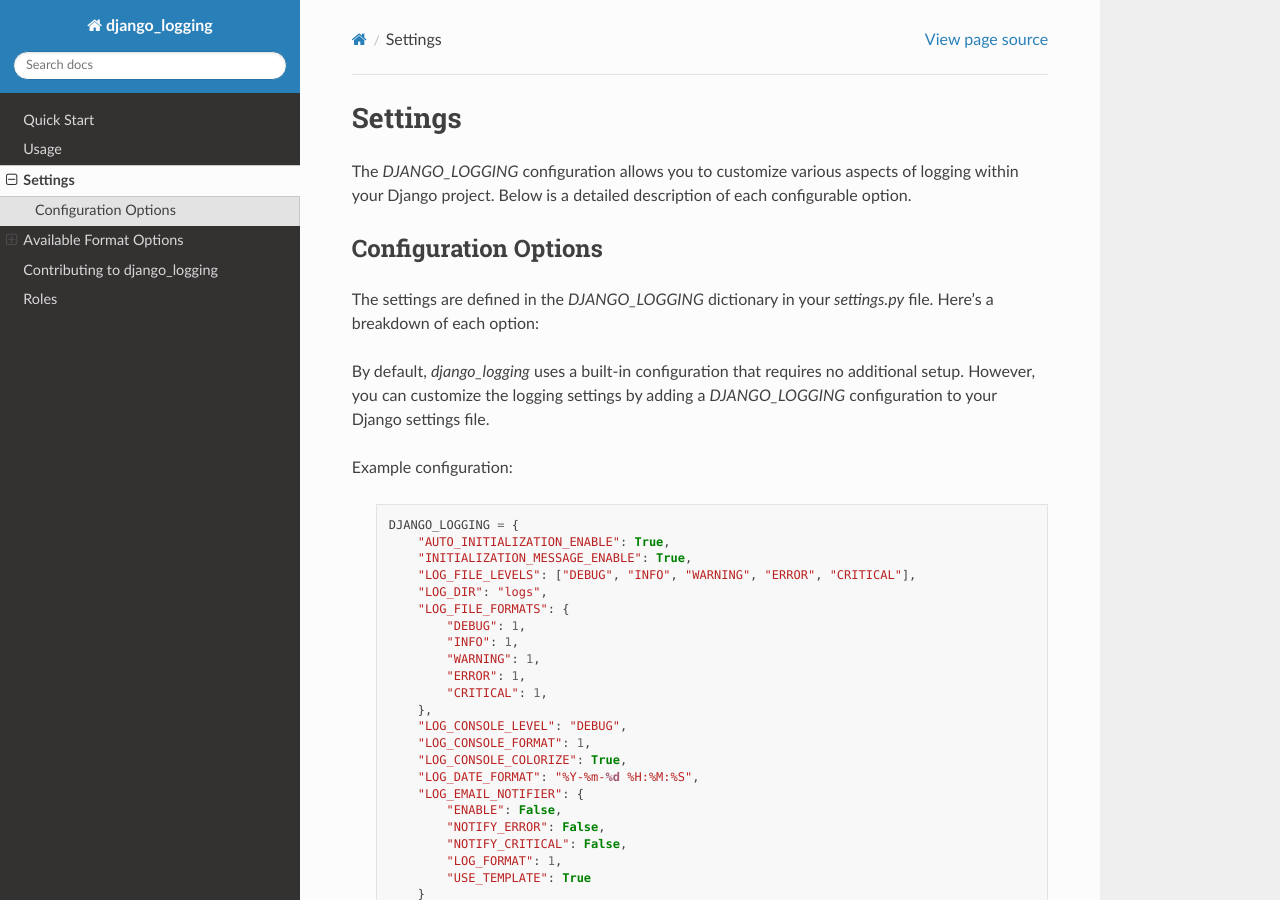
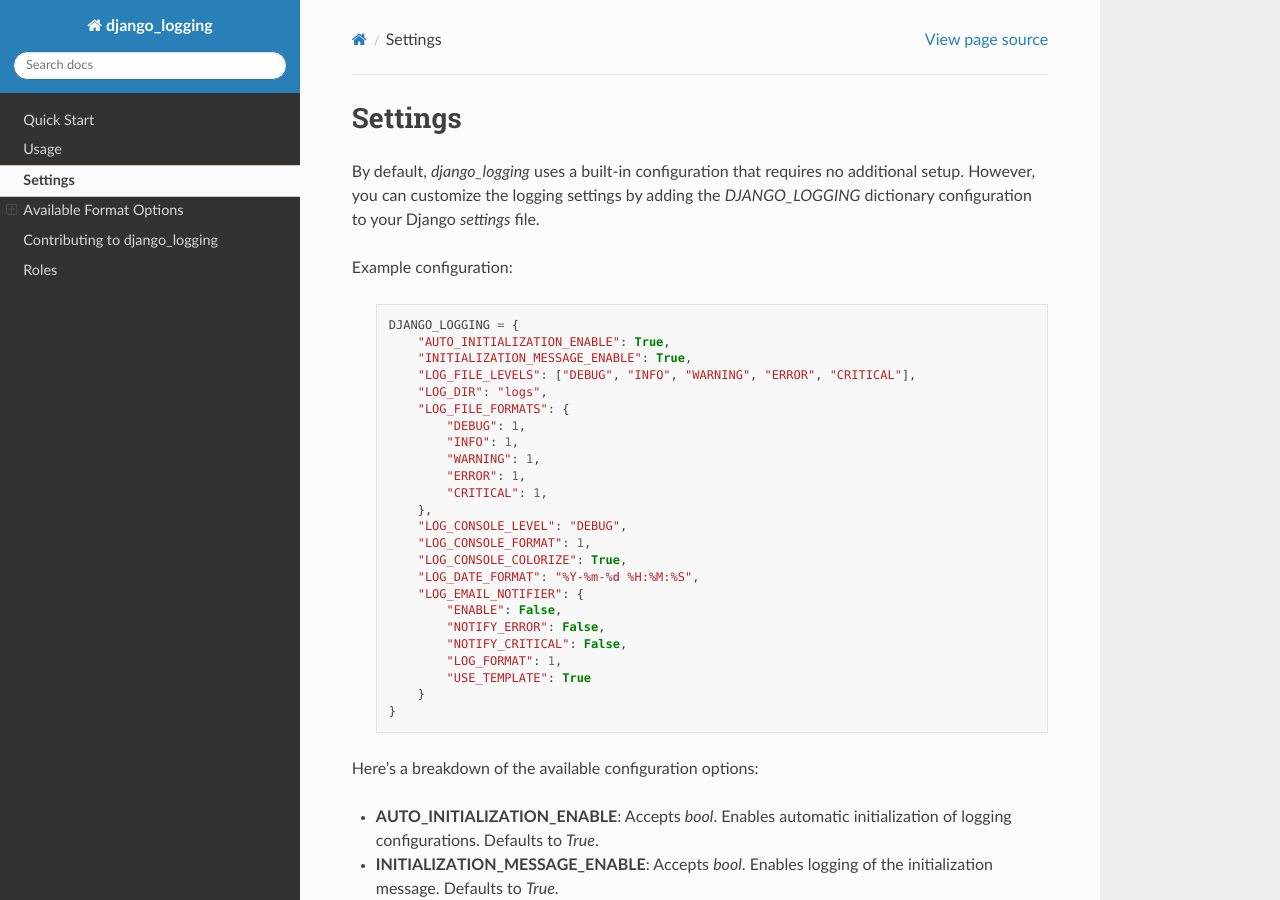
Before and after one commit to Lazarus-org/django_logging, a Sphinx documentation site: the page built from docs/settings.rst, in a window 1280 px wide and 900 px high. Built offline with Sphinx 7.4.7 and the Read the Docs theme 2.0.0, drawn with Linux system fonts in a browser that asks for light colours.

```diff
--- a/docs/settings.rst
+++ b/docs/settings.rst
@@ -1,16 +1,7 @@
 Settings
 ========
 
-The `DJANGO_LOGGING` configuration allows you to customize various aspects of logging within your Django project. Below is a detailed description of each configurable option.
-
-Configuration Options
-----------------------
-
-The settings are defined in the `DJANGO_LOGGING` dictionary in your `settings.py` file. Here’s a breakdown of each option:
-
-
-
-By default, `django_logging` uses a built-in configuration that requires no additional setup. However, you can customize the logging settings by adding a `DJANGO_LOGGING` configuration to your Django settings file.
+By default, `django_logging` uses a built-in configuration that requires no additional setup. However, you can customize the logging settings by adding the `DJANGO_LOGGING` dictionary configuration to your Django `settings` file.
 
 Example configuration:
 
--- a/docs/usage.rst
+++ b/docs/usage.rst
@@ -23,7 +23,7 @@ Once `django_logging` is installed and added to your `INSTALLED_APPS`, you can s
 
 2. **Request Logging Middleware**
 
-   To log request information such as the request path, user, IP address, and user agent, add `django_logging.middleware.RequestLogMiddleware` to your `MIDDLEWARE` setting:
+   To capture and log information of each request to the server, such as the request path, user, IP address, and user agent, add `django_logging.middleware.RequestLogMiddleware` to your `MIDDLEWARE` setting:
 
    .. code-block:: python
 
@@ -33,7 +33,7 @@ Once `django_logging` is installed and added to your `INSTALLED_APPS`, you can s
           ...
       ]
 
-   This middleware will log request details at info level, here is an example with default format:
+   This middleware will log the request details at info level, here is an example with default format:
 
    .. code-block:: text
 
```
Also changed, not shown: README.md (+1 -1 lines).
